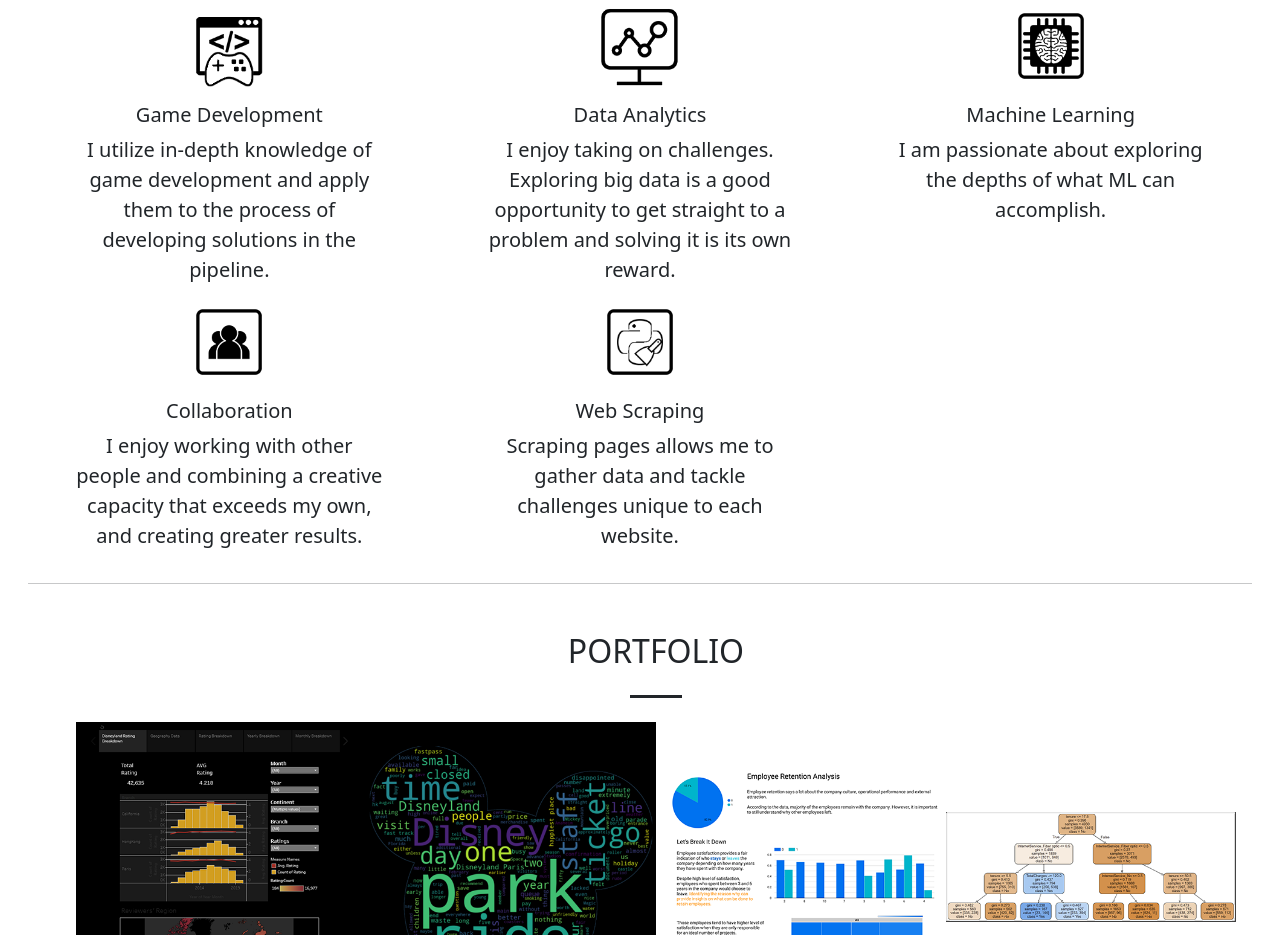
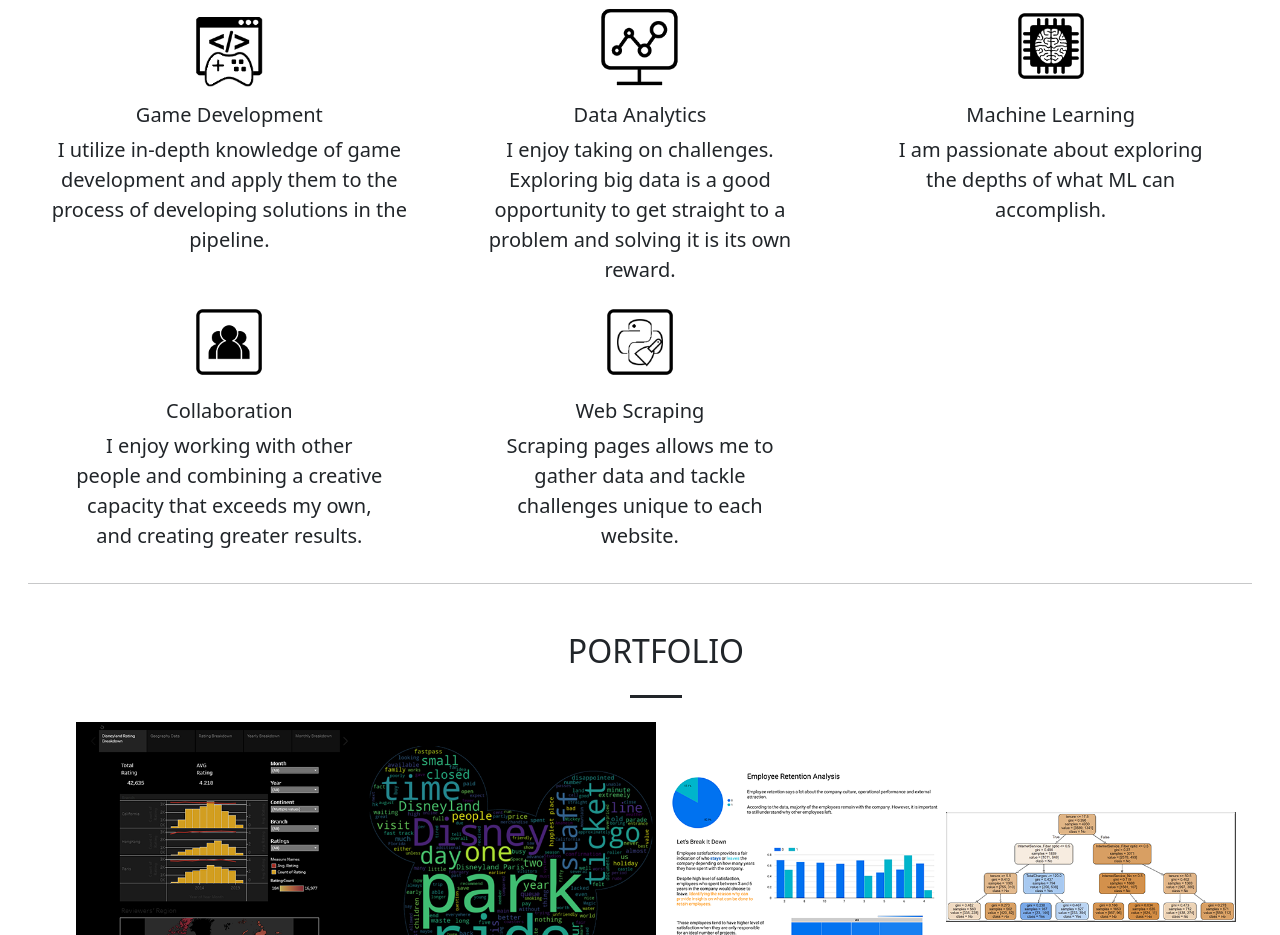
Before and after one commit to naimiskandar22/naimiskandar22.github.io, a plain HTML site: page index.html in a window 1280 px wide. Shown: the part 1520-2455 px from the top of the page. Drawn offline with nearby package versions, Linux system fonts and the light colour scheme.

Commit message:
Update html to fix padding for AoI columns

```diff
--- a/index.html
+++ b/index.html
@@ -101,7 +101,7 @@
                             <img class="img-icon" src="assets/icon-gamedev.png" alt="..."/>
                             <div class="text-center">
                                 <h5 class="pt-3">Game Development</h5>
-                                <p class="lead px-5">I utilize in-depth knowledge of game development and apply them to the process of developing solutions in the pipeline.</p>
+                                <p class="lead px-auto">I utilize in-depth knowledge of game development and apply them to the process of developing solutions in the pipeline.</p>
                             </div>
                         </div>
                         <div class="col-sm-4">
```
